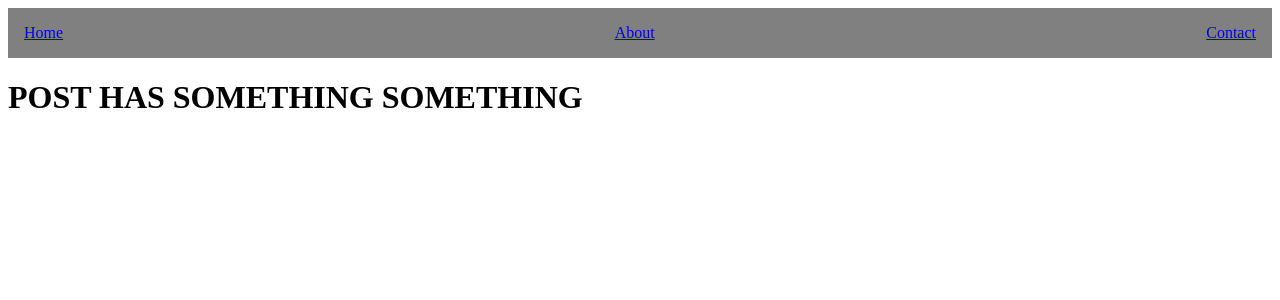
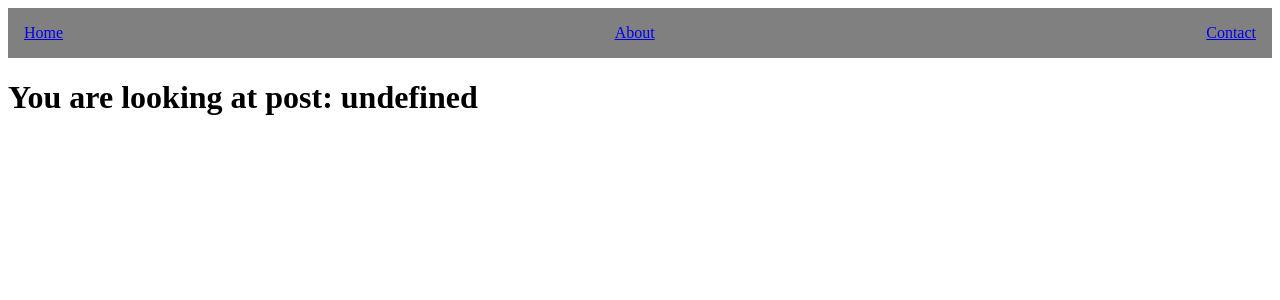
Before and after one commit to nycbasic/next-js-test, a Next.js app: page /post in a window 1280 px wide. Shown: the top 300 px of the page. Built offline with nearby package versions, Linux system fonts and the light colour scheme.

Commit message:
withRouter higher order component

```diff
--- a/pages/post.js
+++ b/pages/post.js
@@ -1,11 +1,14 @@
-const Post = () => {
+import { withRouter } from "next/router";
+
+const Post = (props) => {
+    console.log(props);
     return (
-        <h1>POST HAS SOMETHING SOMETHING</h1>
+        <h1>{`You are looking at post: ${props.router.query.id}`}</h1>
     )
 }
 
-Post.getInitialProps = async ({query}) => {
-    console.log(query)
-    return query;
-}
-export default Post;
+// Post.getInitialProps = async ({query}) => {
+//     console.log(query)
+//     return query;
+// }
+export default withRouter(Post);
```
